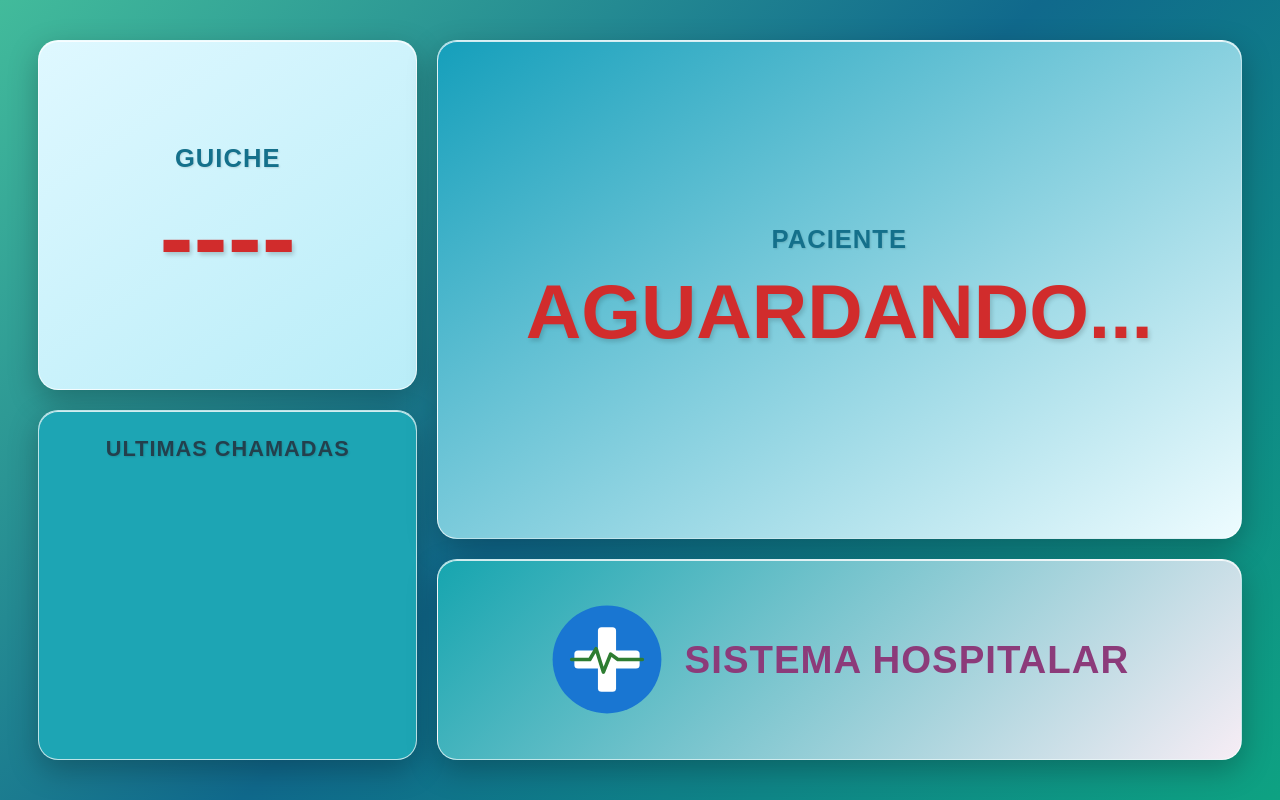
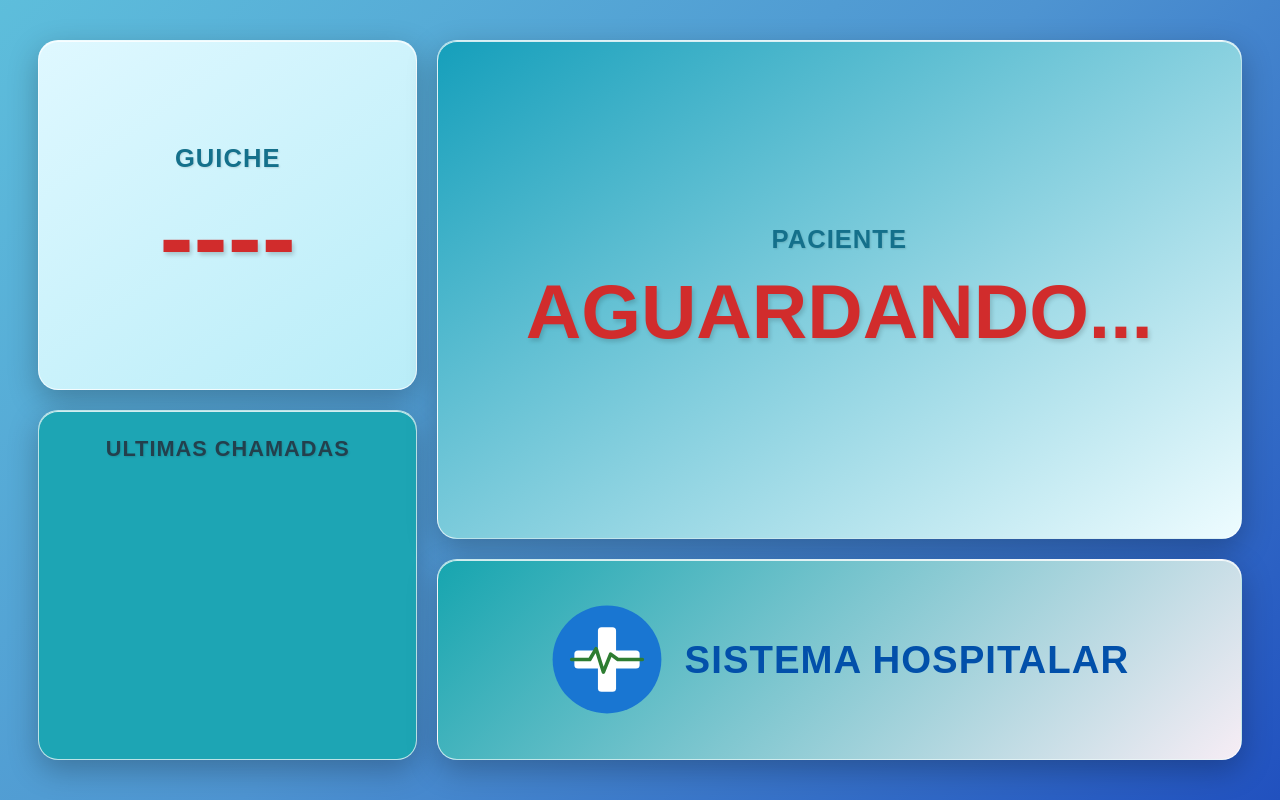
Before and after one commit to LucasOiveira/Sentinela, a website: page frontend/tv.html in a window 1280 px wide. Drawn offline with Linux system fonts and the light colour scheme; no server answers.

Commit message:
Update tv.html

```diff
--- a/frontend/tv.html
+++ b/frontend/tv.html
@@ -22,9 +22,9 @@ body {
 
     background: linear-gradient(
         135deg,
-        #42bb9b 0%,
-        #10698c 50%,
-        #0ea282 100%
+        #34add2cb 0%,
+        #4e94d1 50%,
+        #2151bf 100%
     );
 
     display: flex;
@@ -284,7 +284,7 @@ body {
 
     gap: 20px;
 
-    color: #8c3b7a;
+    color: #0250aa;
 
     font-size: clamp(22px, 3vw, 48px);
 
```
